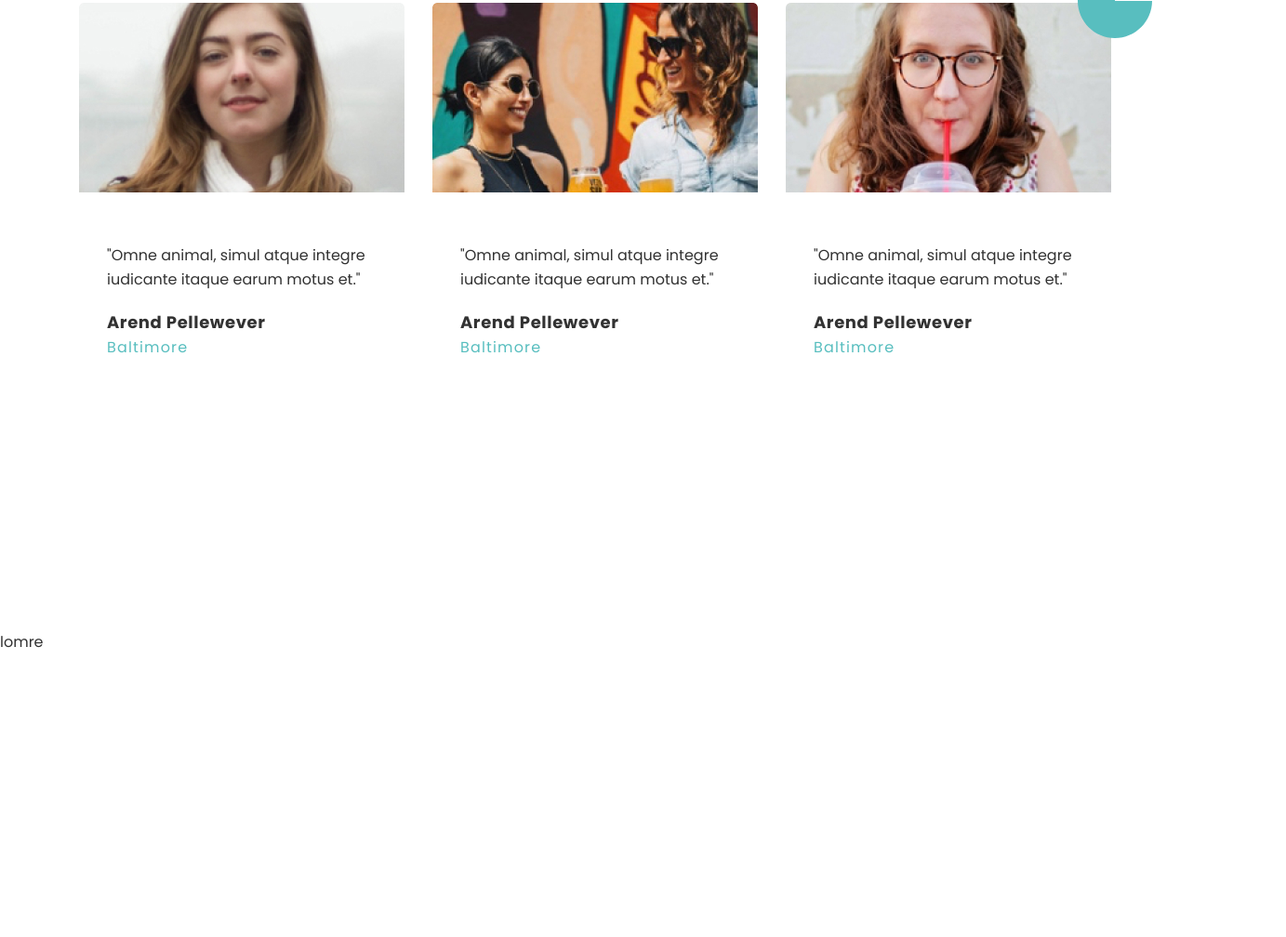
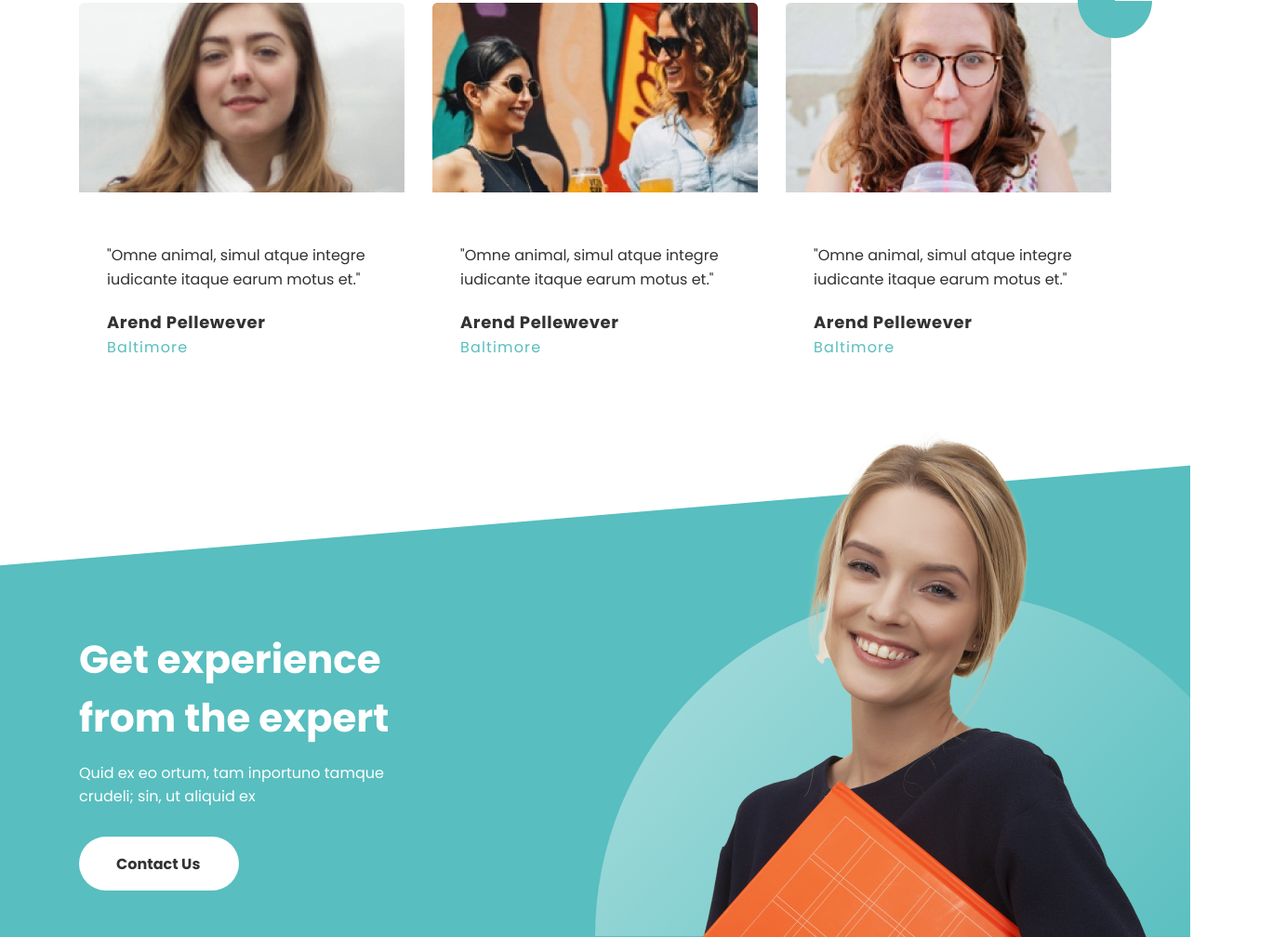
Before and after one commit to uniqcle/cutspace, a plain HTML site: page index.html in a window 1280 px wide. Shown: the part 3093-4101 px from the top of the page at 93% size, 1383 px wide, since content can reach past the window. Before the commit the page ends 3796 px from the top, so only its background shows below. Drawn offline with Linux system fonts and the light colour scheme.

Commit message:
expert girl

```diff
--- a/index.html
+++ b/index.html
@@ -394,8 +394,19 @@
 
 
     <!-- expert -->
-    <section class="expert" style="margin-top: 200px; ">
-        lomre
+    <section class="expert">
+        <div class="container">
+            <div class="expert-info">
+
+                <div class="expert__title">
+                    <h2 class="title-h2">Get experience from the expert</h2>
+                </div>
+                <div class="expert__text">
+                    <p>Quid ex eo ortum, tam inportuno tamque crudeli; sin, ut aliquid ex</p>
+                </div>
+                <a href="#!" class="button button__expert">Contact Us</a>
+            </div>
+        </div>
     </section>
 
 
--- a/sass/blocks/_button.scss
+++ b/sass/blocks/_button.scss
@@ -79,3 +79,16 @@
         @include button(#fff, $accent-hover, $height, $width);
     }
 }
+
+.button__expert{
+    @include button(#fff, #323232, $height, $width);
+
+    padding-top: 22px;
+    padding-bottom: 16px;
+    padding-left: 40px;
+    padding-right: 40px;
+
+    &:hover{
+        @include button($accent, #fff, $height, $width);
+    }
+}
--- /dev/null
+++ b/sass/blocks/_expert.scss
@@ -0,0 +1,56 @@
+.expert {
+    padding-top: 200px;
+    padding-bottom: 50px;
+    color: #fff;
+    background-image: url('../img/expert/fon.svg');
+    background-size: cover;
+
+    position: relative;
+
+    &:before{
+        position: absolute;
+        bottom: 0;
+        left: 50%;
+        content: "";
+        display: block;
+        width: 743px;
+        height: 372px;
+        background-image: url('../img/expert/oval.svg');
+        background-repeat: no-repeat;
+        background-size: initial;
+    }
+
+    &:after{
+        position: absolute;
+        bottom: 0;
+        left: 59%;
+        content: "";
+        display: block;
+        width: 478px;
+        height: 547px;
+        background-image: url('../img/expert/girl.png');
+        background-repeat: no-repeat;
+        background-size: initial;
+
+    }
+}
+
+.expert-info {
+}
+
+.expert__title{
+    max-width: 359px;
+    margin-bottom: 15px;
+
+    h2{
+        color: #fff;
+    }
+}
+
+.expert__text{
+    max-width: 342px;
+    margin-bottom: 30px;
+}
+
+.button {
+}
--- a/sass/main.scss
+++ b/sass/main.scss
@@ -20,3 +20,4 @@
 @import './blocks/serve';
 @import './blocks/benefits';
 @import './blocks/testimonials';
+@import './blocks/expert';
```
Also changed, not shown: css/main.css, img/expert/fon.svg (added), img/expert/girl.png (added), img/expert/oval.svg (added), img/footer/girl.jpg (deleted), 1 other file.
